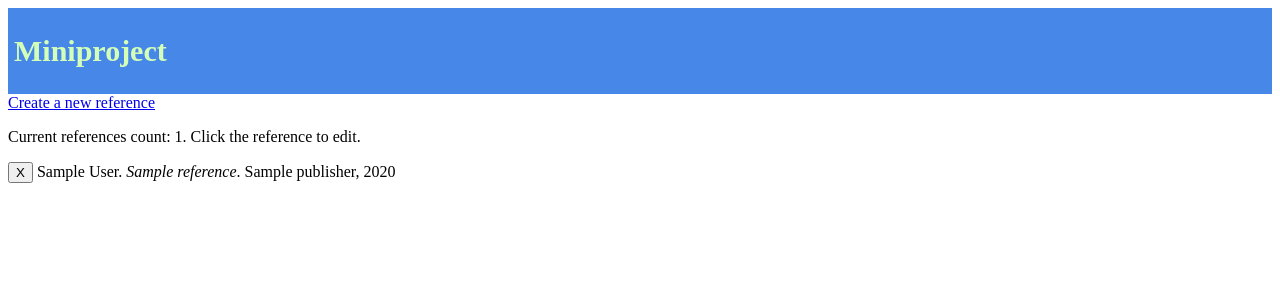
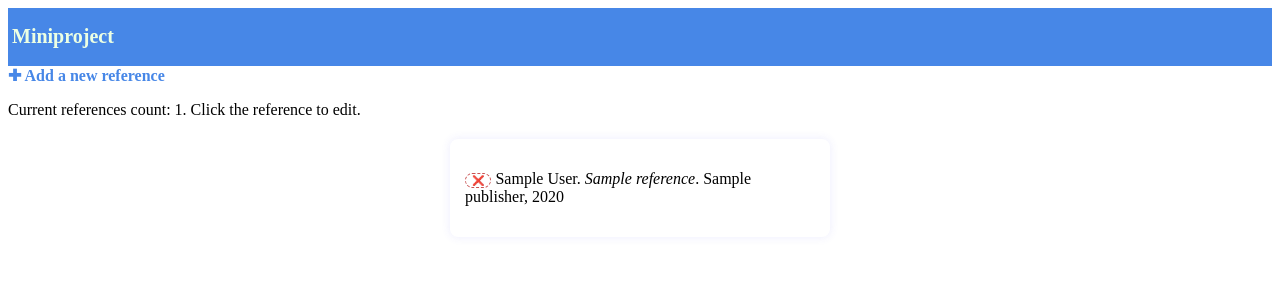
Before and after one commit to eki-77/ohtu_miniprojekti, a Flask app: template src/templates/index.html in a window 1280 px wide. Shown: the top 300 px of the page. Run offline with Flask 3, Linux system fonts and the light colour scheme; the template is opened without the code that fills it: most values are stand-ins (such as "Sample title", 1, 10 or a date in 2020).

Commit message:
Reference list style

```diff
--- a/src/static/styles.css
+++ b/src/static/styles.css
@@ -1,11 +1,39 @@
 .header {
-  padding: 6px;
+  padding: 4px;
   text-align: left;
   background: #4787e7;
-  color: rgb(211, 255, 185);
-  font-size: 15px;
+  color: rgb(236, 255, 227);
+  font-size: 10px;
 
   display: flex;
   align-items: center;
   justify-content: space-between;
 }
+
+.centered {
+  width: 350px;
+  margin: 0 auto;   /* centers horizontally */
+  padding: 15px;
+  margin-top: 20px;
+  background: white;
+  border-radius: 8px;
+  box-shadow: 0 0 10px rgba(67, 70, 238, 0.1);
+}
+
+.button {
+  background-color: #ffffff;
+  color: rgb(201, 82, 82);
+  text-align: center;
+  text-decoration: none;
+  display: inline-block;
+  font-size: 10px;
+  border-radius: 12px;
+  border: 1px dashed;
+  cursor: pointer;
+}
+
+.no-link-dark {
+  text-decoration: none;
+  color: #4787e7;
+  font-weight: bold;
+}
--- a/src/templates/index.html
+++ b/src/templates/index.html
@@ -3,7 +3,7 @@
 
 <head>
     <title>Miniproject</title>
-  <link rel="stylesheet" href="{{ url_for('static', filename='styles.css') }}">
+    <link rel="stylesheet" href="{{ url_for('static', filename='styles.css') }}">
 </head>
 
 <body>
@@ -15,18 +15,19 @@
         <p> {{message}} </p>
     {% endfor %}
 
-    <a href="/new-reference">Create a new reference</a> <br>
+    <a href="/new-reference" class="no-link-dark">✚ Add a new reference</a> <br>
 
     <p>
     Current references count: {{count}}. Click the reference to edit. <br>
     </p>
+    <div class="centered">
 
     <p>
     {% for reference in references %}
         <form action="/delete-reference/{{ reference.id }}" method="POST" style="display:inline">
-        <button type="submit"
+        <button class="button" type="submit"
                 onclick="return confirm('Delete this reference?')">
-                X
+                ❌
             </button>
         </form>
 
@@ -36,7 +37,7 @@
         <br>
     {% endfor %}
     </p>
-
+    </div>
 </body>
 
 </html>
```
